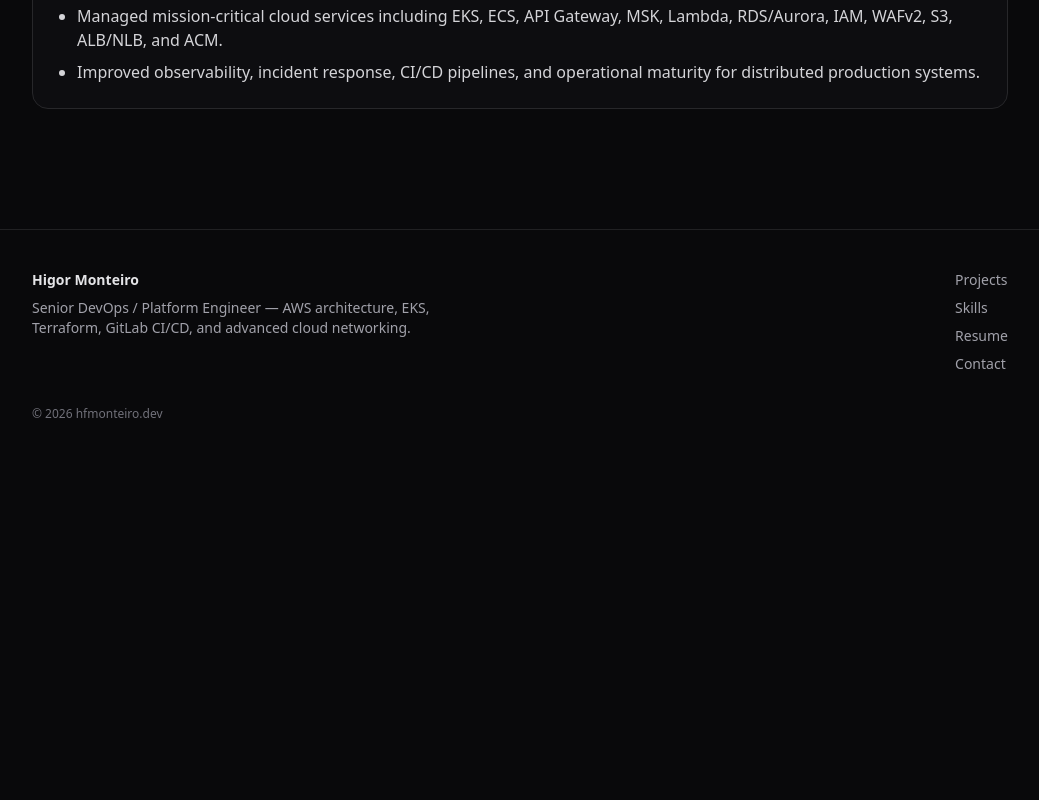
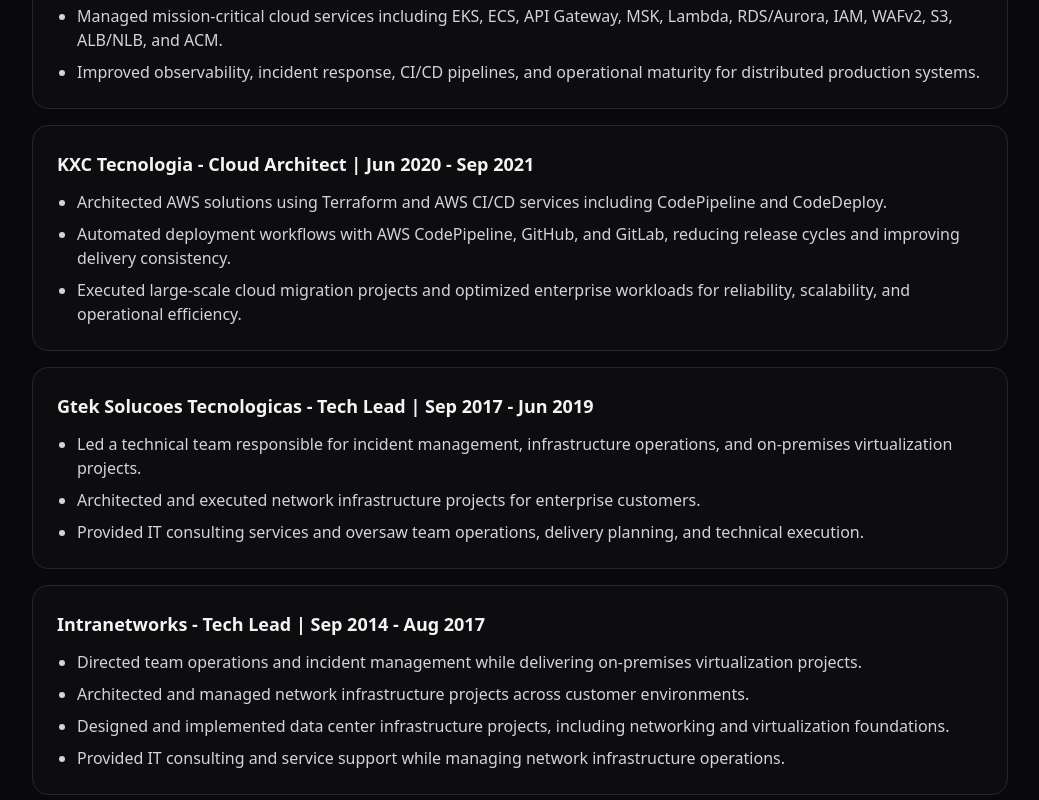
Before and after one commit to hf-monteiro/hfmonteiro, a Next.js app: page /resume in a window 1280 px wide. Shown: the part 1900-2700 px from the top of the page, without its empty margins (120-1159 px from the left). Before the commit the page ends 2362 px from the top, so only its background shows below. Built offline with nearby package versions, Linux system fonts and the light colour scheme.

Commit message:
add past exp

```diff
--- a/app/(en)/resume/page.tsx
+++ b/app/(en)/resume/page.tsx
@@ -57,6 +57,31 @@
         "Supported large-scale AWS environments serving 16M+ users with high availability, security, and regulated financial requirements.",
         "Managed mission-critical cloud services including EKS, ECS, API Gateway, MSK, Lambda, RDS/Aurora, IAM, WAFv2, S3, ALB/NLB, and ACM.",
         "Improved observability, incident response, CI/CD pipelines, and operational maturity for distributed production systems."
+      ]
+    },
+    {
+      title: "KXC Tecnologia - Cloud Architect | Jun 2020 - Sep 2021",
+      items: [
+        "Architected AWS solutions using Terraform and AWS CI/CD services including CodePipeline and CodeDeploy.",
+        "Automated deployment workflows with AWS CodePipeline, GitHub, and GitLab, reducing release cycles and improving delivery consistency.",
+        "Executed large-scale cloud migration projects and optimized enterprise workloads for reliability, scalability, and operational efficiency."
+      ]
+    },
+    {
+      title: "Gtek Solucoes Tecnologicas - Tech Lead | Sep 2017 - Jun 2019",
+      items: [
+        "Led a technical team responsible for incident management, infrastructure operations, and on-premises virtualization projects.",
+        "Architected and executed network infrastructure projects for enterprise customers.",
+        "Provided IT consulting services and oversaw team operations, delivery planning, and technical execution."
+      ]
+    },
+    {
+      title: "Intranetworks - Tech Lead | Sep 2014 - Aug 2017",
+      items: [
+        "Directed team operations and incident management while delivering on-premises virtualization projects.",
+        "Architected and managed network infrastructure projects across customer environments.",
+        "Designed and implemented data center infrastructure projects, including networking and virtualization foundations.",
+        "Provided IT consulting and service support while managing network infrastructure operations."
       ]
     }
   ]
--- a/app/pt-br/resume/page.tsx
+++ b/app/pt-br/resume/page.tsx
@@ -57,6 +57,31 @@
         "Apoiei ambientes AWS de grande escala atendendo 16M+ usuarios com requisitos de alta disponibilidade, seguranca e regulacao financeira.",
         "Gerenciei servicos cloud mission-critical incluindo EKS, ECS, API Gateway, MSK, Lambda, RDS/Aurora, IAM, WAFv2, S3, ALB/NLB e ACM.",
         "Melhorei observabilidade, incident response, pipelines CI/CD e maturidade operacional para sistemas distribuidos em producao."
+      ]
+    },
+    {
+      title: "KXC Tecnologia - Cloud Architect | Jun 2020 - Sep 2021",
+      items: [
+        "Arquiteturei solucoes AWS usando Terraform e servicos AWS de CI/CD, incluindo CodePipeline e CodeDeploy.",
+        "Automatizei workflows de deploy com AWS CodePipeline, GitHub e GitLab, reduzindo ciclos de release e melhorando a consistencia de entrega.",
+        "Executei projetos de migracao cloud em larga escala e otimizei workloads corporativos para confiabilidade, escalabilidade e eficiencia operacional."
+      ]
+    },
+    {
+      title: "Gtek Solucoes Tecnologicas - Tech Lead | Sep 2017 - Jun 2019",
+      items: [
+        "Liderei um time tecnico responsavel por gestao de incidentes, operacao de infraestrutura e projetos de virtualizacao on-premises.",
+        "Arquiteturei e executei projetos de infraestrutura de rede para clientes corporativos.",
+        "Prestei consultoria de TI e conduzi operacoes de equipe, planejamento de entregas e execucao tecnica."
+      ]
+    },
+    {
+      title: "Intranetworks - Tech Lead | Sep 2014 - Aug 2017",
+      items: [
+        "Direcionei operacoes de equipe e gestao de incidentes enquanto entregava projetos de virtualizacao on-premises.",
+        "Arquiteturei e gerenciei projetos de infraestrutura de rede em ambientes de clientes.",
+        "Desenhei e implementei projetos de infraestrutura de data center, incluindo fundacoes de networking e virtualizacao.",
+        "Prestei consultoria de TI e suporte a servicos enquanto gerenciava operacoes de infraestrutura de rede."
       ]
     }
   ]
```
